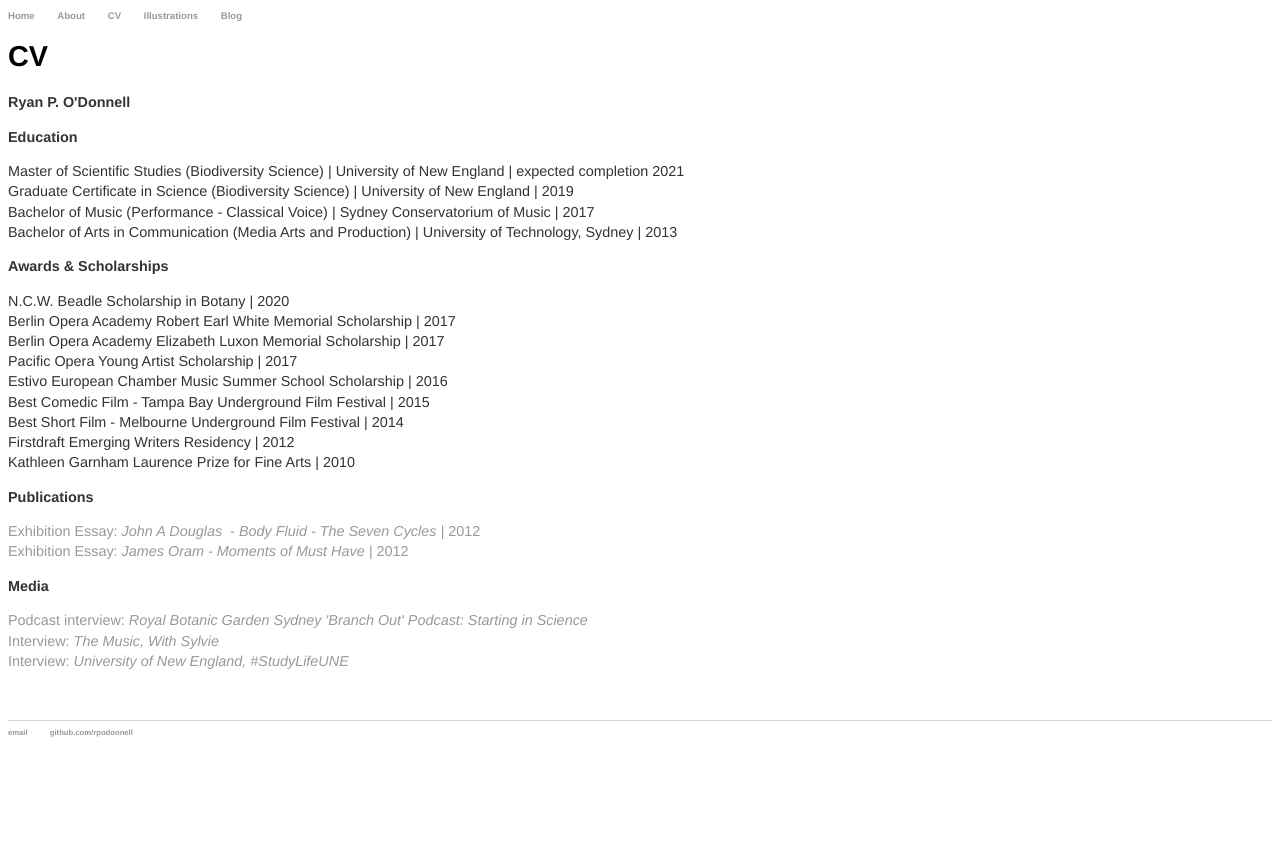
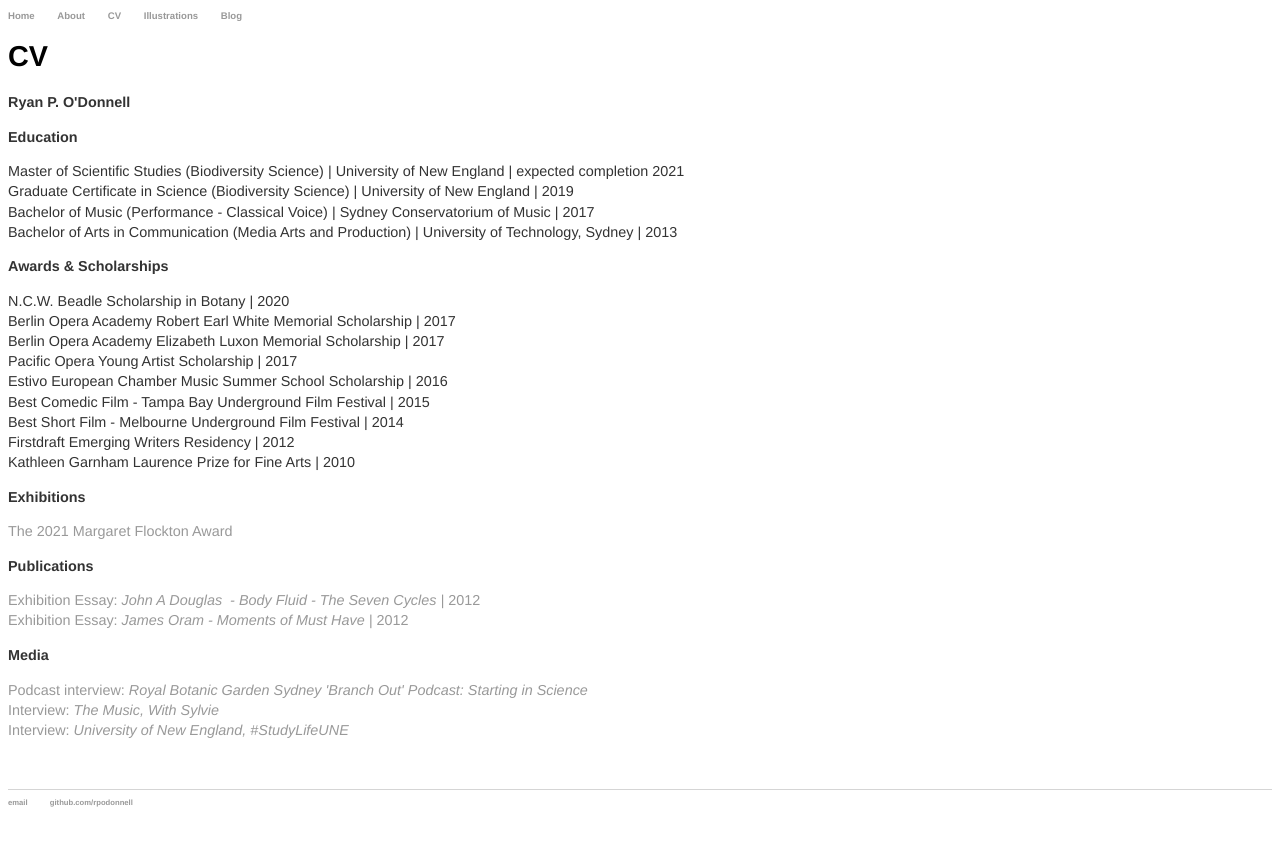
Before and after one commit to rpodonnell/rpodonnell.github.io, a Jekyll site: the page built from cv/index.html, in a window 1280 px wide. Shown: the top 846 px of the page. Built offline with Jekyll 4.4.1, drawn with Linux system fonts in a browser that asks for light colours.

Commit message:
Update index.html

```diff
--- a/cv/index.html
+++ b/cv/index.html
@@ -9,6 +9,10 @@ title: CV
 <p>Master of Scientific Studies (Biodiversity Science) | University of New England | expected completion 2021<br />Graduate Certificate in Science (Biodiversity Science) | University of New England | 2019<br />Bachelor of Music (Performance - Classical Voice) | Sydney Conservatorium of Music | 2017<br />Bachelor of Arts in Communication (Media Arts and Production) | University of Technology, Sydney | 2013</p>
 <p><strong>Awards &amp; Scholarships&nbsp;</strong></p>
 <p>N.C.W. Beadle Scholarship in Botany | 2020<br />Berlin Opera Academy Robert Earl White Memorial Scholarship | 2017<br />Berlin Opera Academy Elizabeth Luxon Memorial Scholarship | 2017<br />Pacific Opera Young Artist Scholarship | 2017<br />Estivo European Chamber Music Summer School Scholarship | 2016<br />Best Comedic Film - Tampa Bay Underground Film Festival | 2015<br />Best Short Film - Melbourne Underground Film Festival | 2014<br />Firstdraft Emerging Writers Residency | 2012<br />Kathleen Garnham Laurence Prize for Fine Arts | 2010</p>
+<p><strong>Exhibitions</strong></p>
+<p>
+<a href="https://www.rbgsyd.nsw.gov.au/Science/Botanical-Illustration/The-Margaret-Flockton-Award-21">The 2021 Margaret Flockton Award</em><br /></a>
+</p>
 <p><strong>Publications</strong></p>
 <p><a href="JAD_BODY_FLUIDfinal.pdf">Exhibition Essay: <em>John A Douglas&nbsp; - Body Fluid - The Seven Cycles |&nbsp;</em>2012</a><br /><a href="JamesOramMomentsofmusthave_RS.pdf">Exhibition Essay: <em>James Oram - Moments of Must Have | </em>2012</a><em><br /></em></p>
 <p><strong>Media</strong></p>
```
